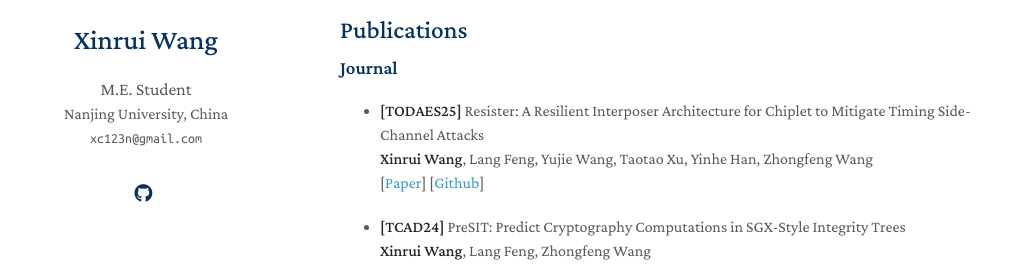
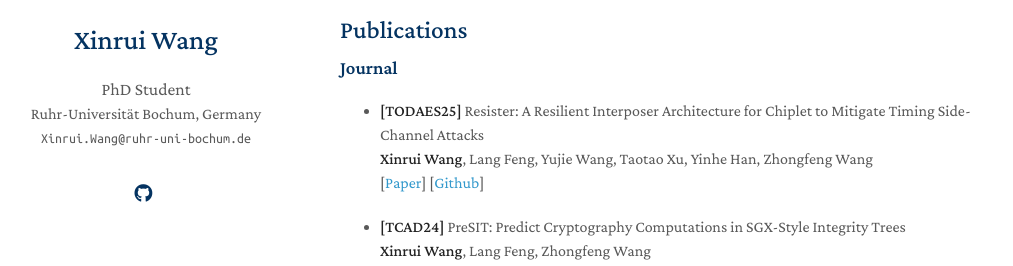
Before and after one commit to XC1a/XC1a.github.io, a Jekyll site: the page built from index.md, in a window 1280 px wide. Shown: the part 225-491 px from the top of the page, without its empty margins (130-1143 px from the left). Built offline with Jekyll 4.4.1, drawn with Linux system fonts in a browser that asks for light colours; nearby versions of some CDN libraries; a style sheet for code colours, icons or effects is not loaded; our own code applies the rules of GitHub Pages for plain Markdown files.

Commit message:
Update personal information in _config.yml

```diff
--- a/_config.yml
+++ b/_config.yml
@@ -1,8 +1,8 @@
 # Basic Information
 title: Xinrui Wang
-position: M.E. Student
-affiliation: Nanjing University, China
-email: xc123n@gmail.com
+position: PhD Student
+affiliation: Ruhr-Universität Bochum, Germany
+email: Xinrui.Wang@ruhr-uni-bochum.de
 
 # Search Engine Optimization (SEO)
 # The following information is used to improve the website traffic from search engines, e.g., Google.
```
